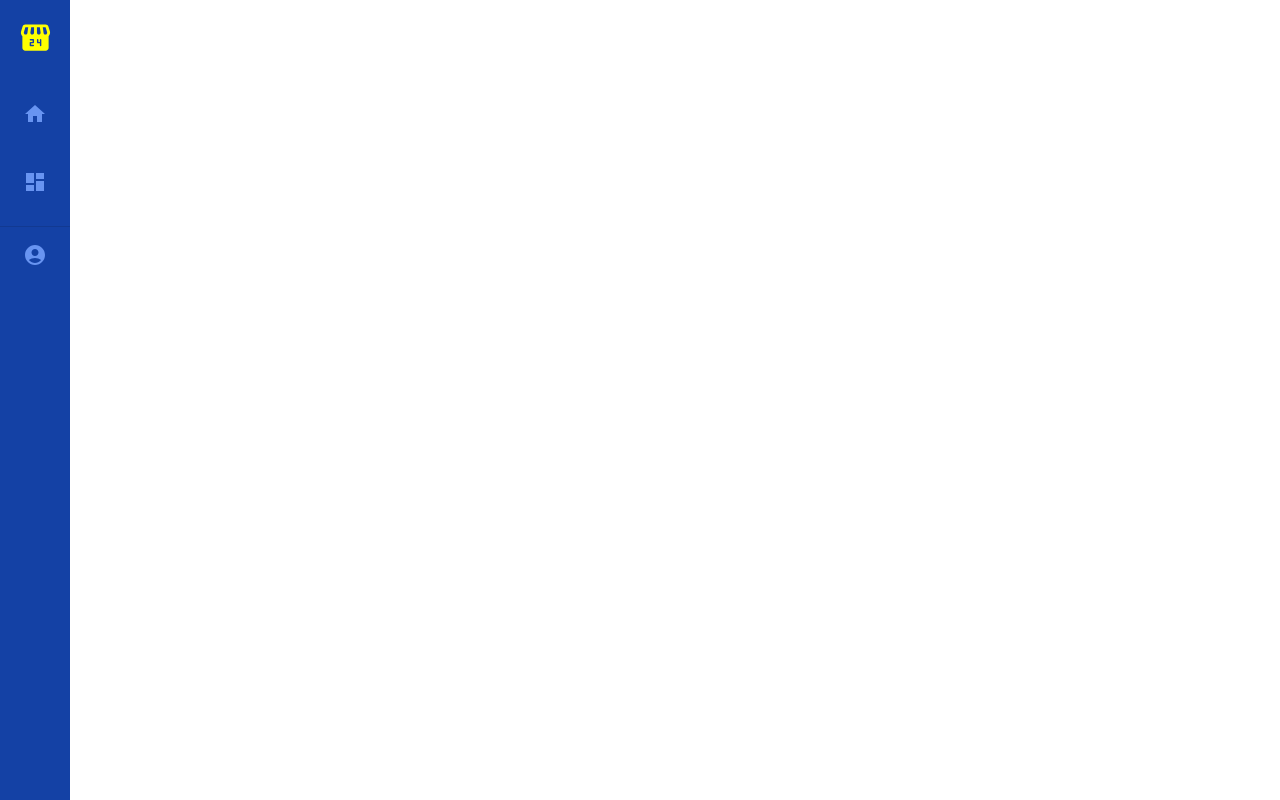
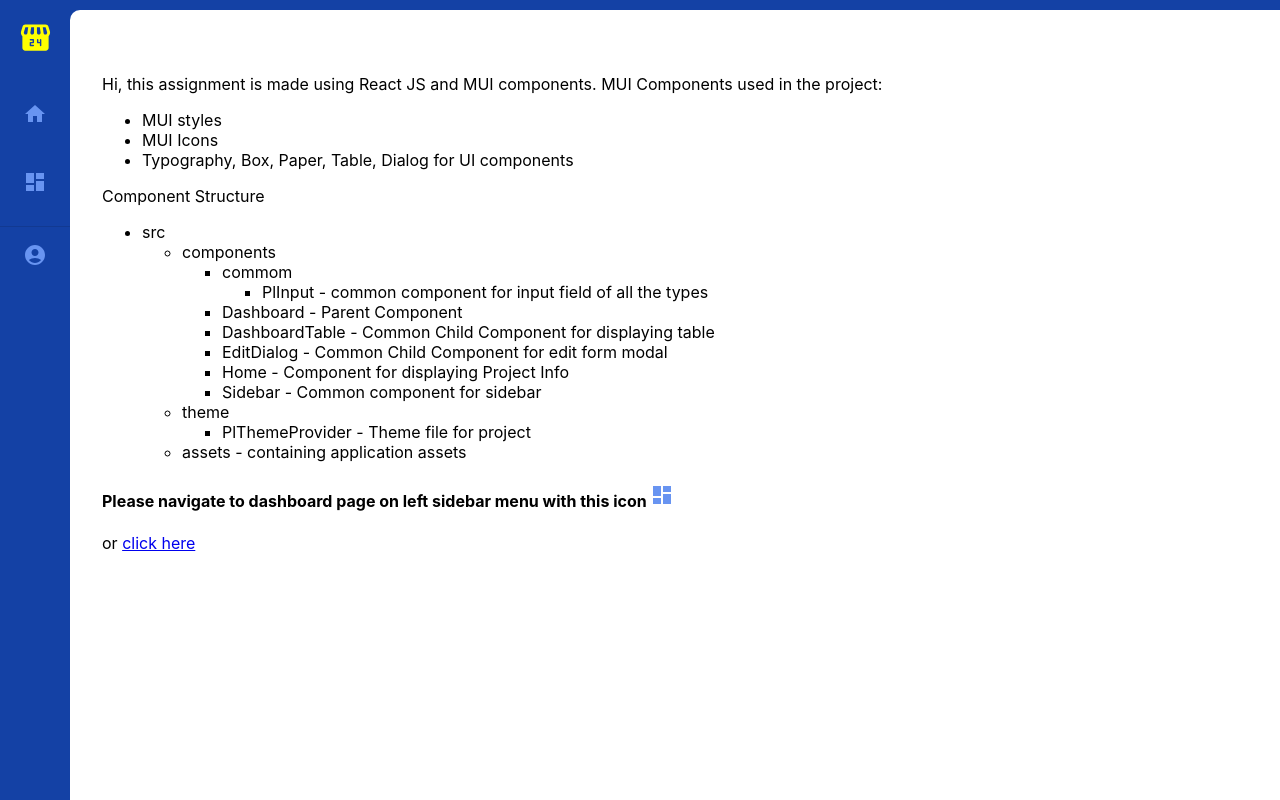
Before and after one commit to MohitAsswani/MUI-Dashboard, a React (Create React App) app: page /home in a window 1280 px wide. Before the commit this address had no page. Built offline with nearby package versions, Linux system fonts and the light colour scheme.

Commit message:
updated Home component with project structure

```diff
--- a/src/App.js
+++ b/src/App.js
@@ -9,7 +9,8 @@ const App = () => {
       <div style={{ display: 'flex',background:"#1441A5" }}>
         <Sidebar />
         <Routes>
-          <Route path="/"  element={<Home/>} />
+          <Route path="/"  element={<Dashboard/>} />
+          <Route path="/home"  element={<Home />} />
           <Route path="/dashboard" element={<Dashboard/>} />
         </Routes>
       </div>
--- a/src/components/Home.tsx
+++ b/src/components/Home.tsx
@@ -1,9 +1,58 @@
-import React from 'react';
+import { makeStyles } from "@mui/styles";
+import DashboardIcon from '@mui/icons-material/Dashboard';
+import { Link } from "react-router-dom";
+
+const useStyles = makeStyles((theme) => ({
+  container: {
+    width: "100%",
+    height: "85vh",
+    marginTop: "10px",
+    borderTopLeftRadius: "10px",
+    background: "#fff",
+    padding: "3rem 2rem",
+    position: 'relative',
+  }
+}));
 
 const Home = () => {
+  const classes = useStyles();
   return (
-    <div style={{ textAlign: 'center', marginTop: '50vh', transform: 'translateY(-50%)' }}>
-      <h1>Hi, it's Mohit!</h1>
+    <div className={classes.container}>
+      <p>Hi, this assignment is made using React JS and MUI components.
+      MUI Components used in the project:</p>
+      <ul>
+        <li> MUI styles</li>
+        <li> MUI Icons</li>
+        <li>Typography, Box, Paper, Table, Dialog for UI components</li>
+      </ul>
+      <p>Component Structure</p>
+      <ul>
+        <li>src</li>
+        <ul>
+          <li>components</li>
+              <ul>
+                <li>commom</li>
+                <ul>
+                  <li>PlInput - common component for input field of all the types</li>
+                </ul>
+              </ul>
+
+              <ul>
+                <li>Dashboard - Parent Component</li>
+                <li>DashboardTable - Common Child Component for displaying table</li>
+                <li>EditDialog - Common Child Component for edit form modal</li>
+                <li>Home - Component for displaying Project Info</li>
+                <li>Sidebar - Common component for sidebar</li>
+              </ul>
+          <li>theme</li>
+            <ul>
+              <li>PlThemeProvider - Theme file for project</li>
+            </ul>
+          <li>assets - containing application assets</li>
+        </ul>
+      </ul>
+      <h4>Please navigate to dashboard page on left sidebar menu with this icon <DashboardIcon style={{ color: '#6894F1' }} /></h4>
+      <p>or <Link to="/dashboard">click here</Link></p>
     </div>
   );
 };
```
